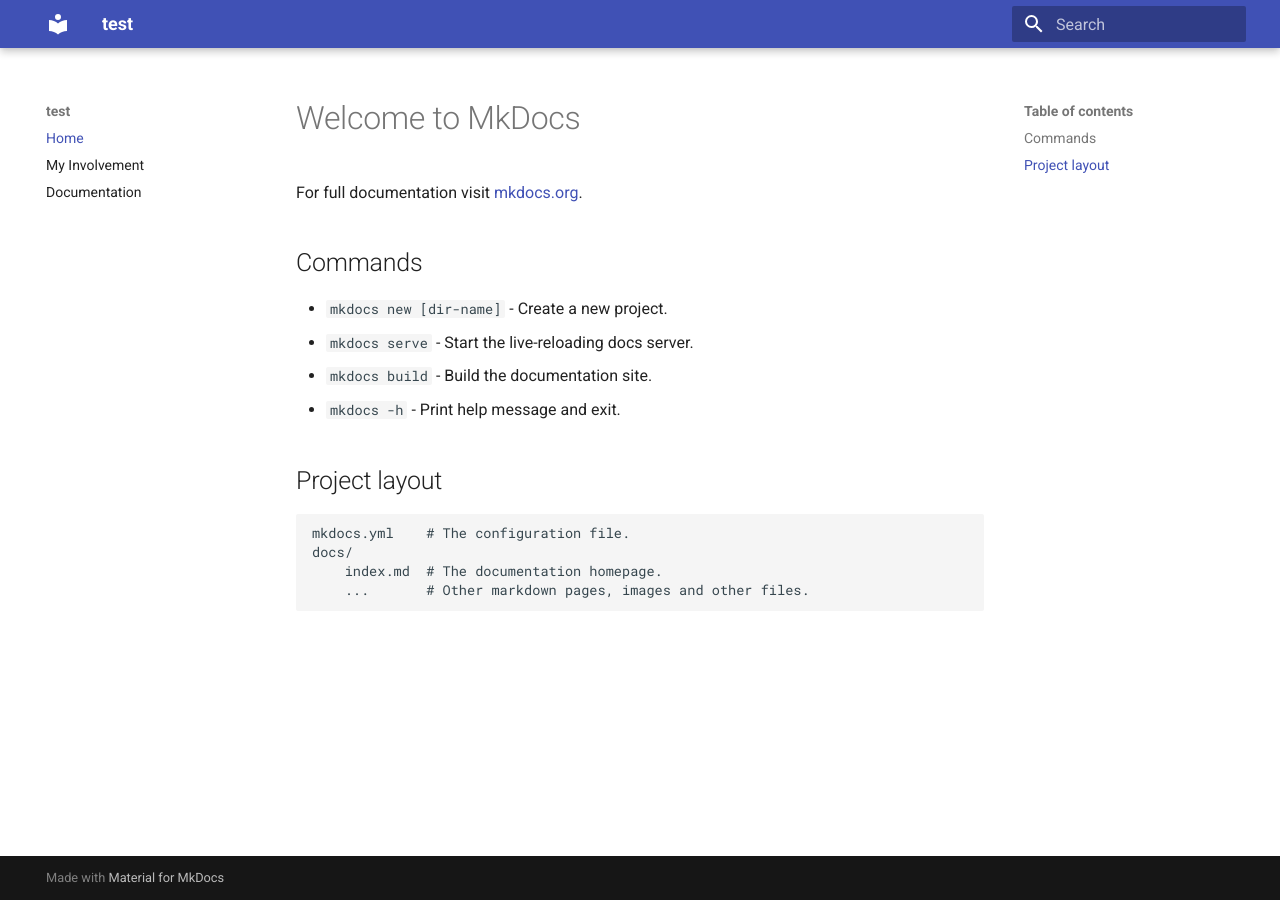
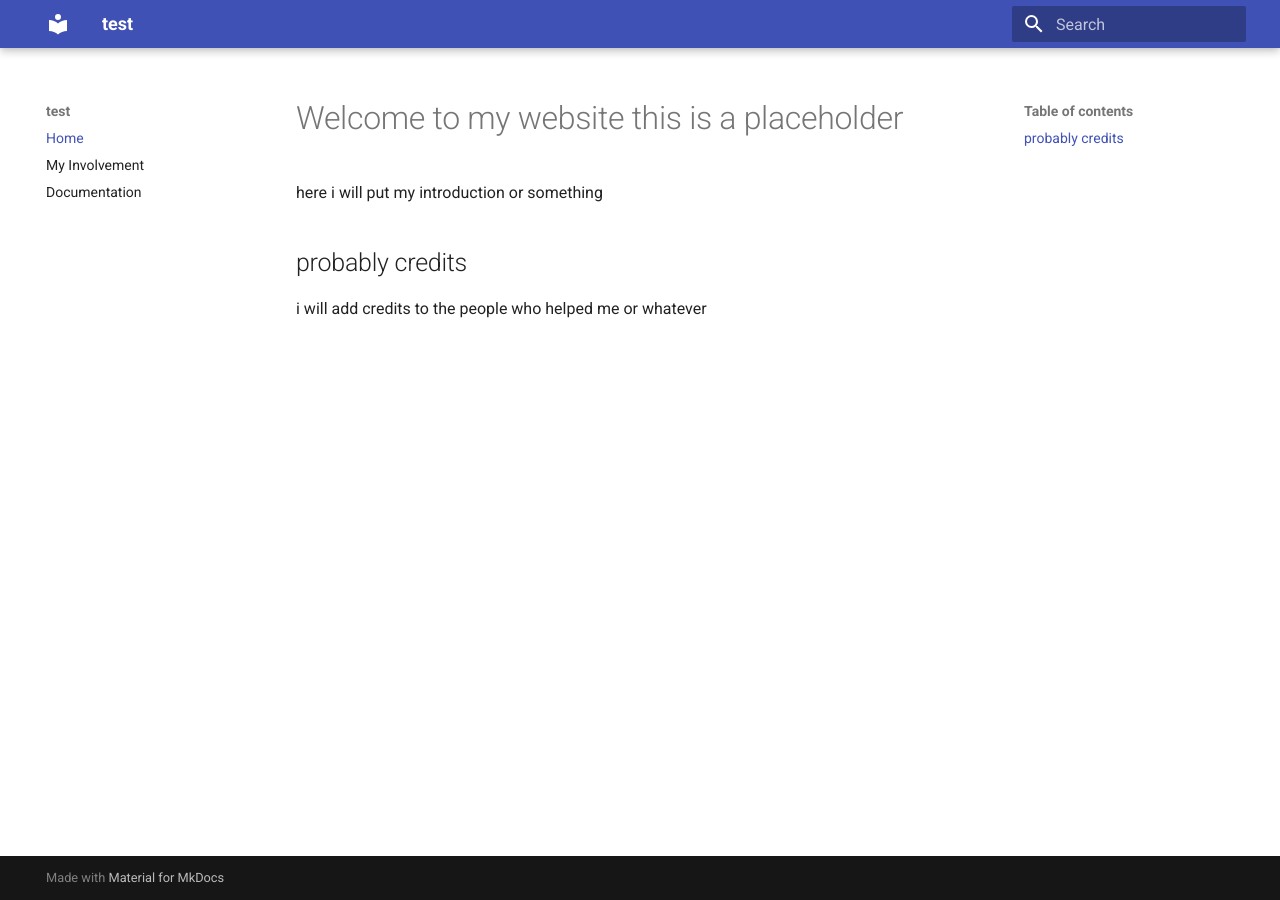
Before and after one commit to acquanaturaleminerale/acquanaturaleminerale.github.io, an MkDocs documentation site: the page built from docs/index.md, in a window 1280 px wide. Built offline with MkDocs 1.6.1 and Material for MkDocs 9.7.7, drawn with Linux system fonts in a browser that asks for light colours.

Commit message:
Update index.md

```diff
--- a/docs/index.md
+++ b/docs/index.md
@@ -1,17 +1,7 @@
-# Welcome to MkDocs
+# Welcome to my website this is a placeholder
 
-For full documentation visit [mkdocs.org](https://www.mkdocs.org).
+here i will put my introduction or something
 
-## Commands
+## probably credits
 
-* `mkdocs new [dir-name]` - Create a new project.
-* `mkdocs serve` - Start the live-reloading docs server.
-* `mkdocs build` - Build the documentation site.
-* `mkdocs -h` - Print help message and exit.
-
-## Project layout
-
-    mkdocs.yml    # The configuration file.
-    docs/
-        index.md  # The documentation homepage.
-        ...       # Other markdown pages, images and other files.
+i will add credits to the people who helped me or whatever
```
